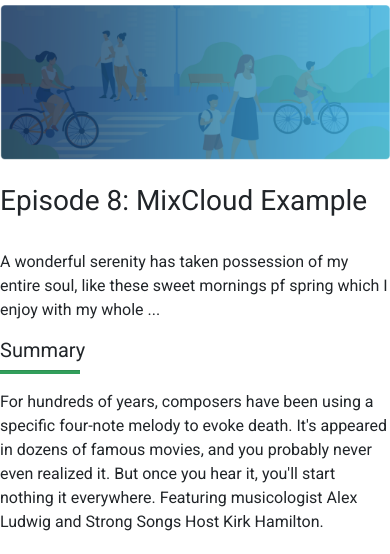
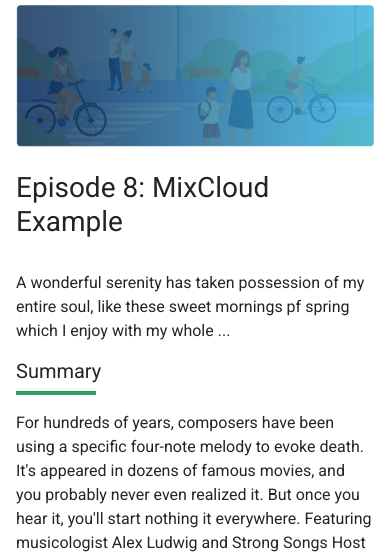
Before and after one commit to Mahesh-95/Responsive-website3, a plain HTML site: page index.html in a window 390 px wide. Shown: the part 222-776 px from the top of the page. Drawn offline with nearby package versions, Linux system fonts and the light colour scheme.

Commit message:
Update style.css

```diff
--- a/css/style.css
+++ b/css/style.css
@@ -43,7 +43,7 @@ hr{
 
 @media screen and (max-width:600px){
     .section-container{
-        margin: 2rem 0rem;
+        margin: 2rem 1rem;
     }
 }
 .music h3{
```
